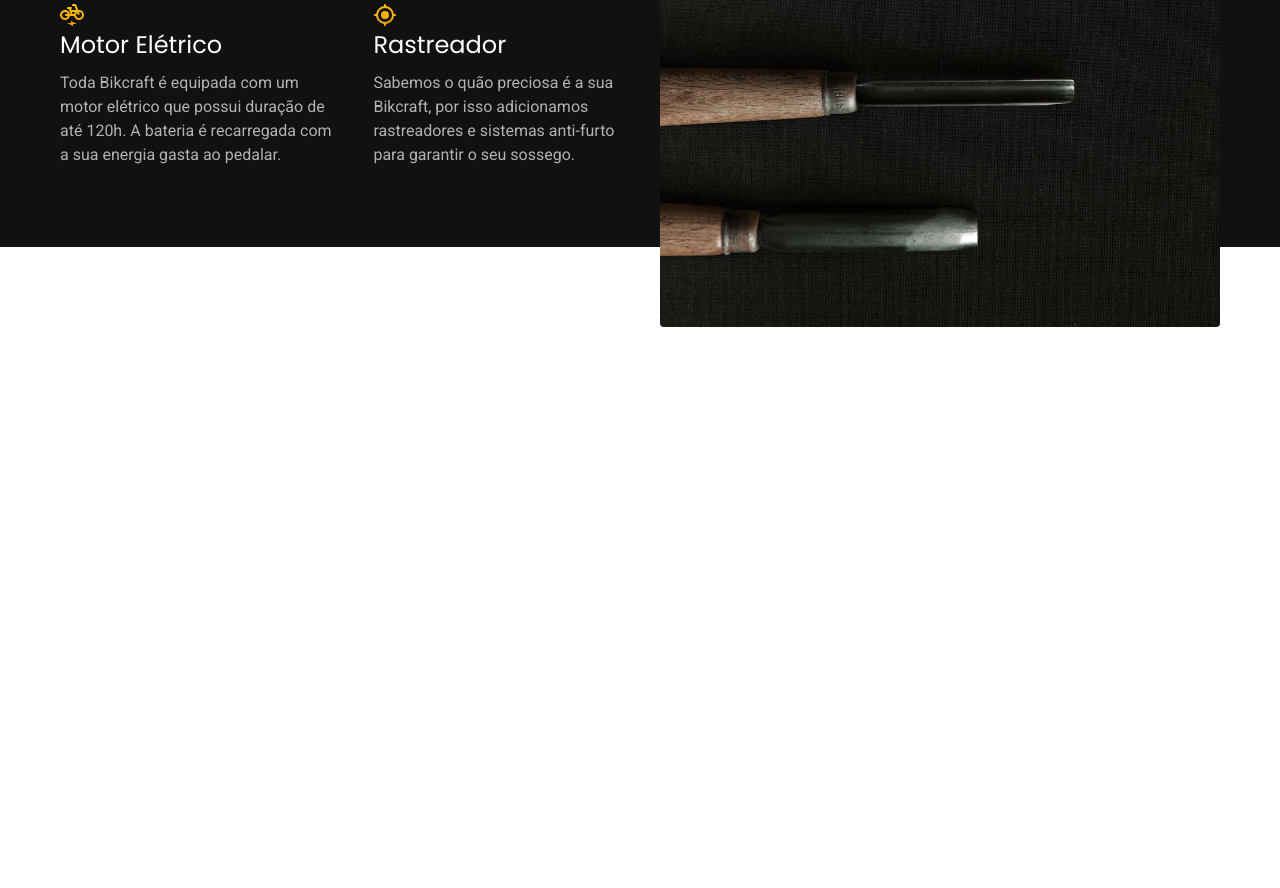
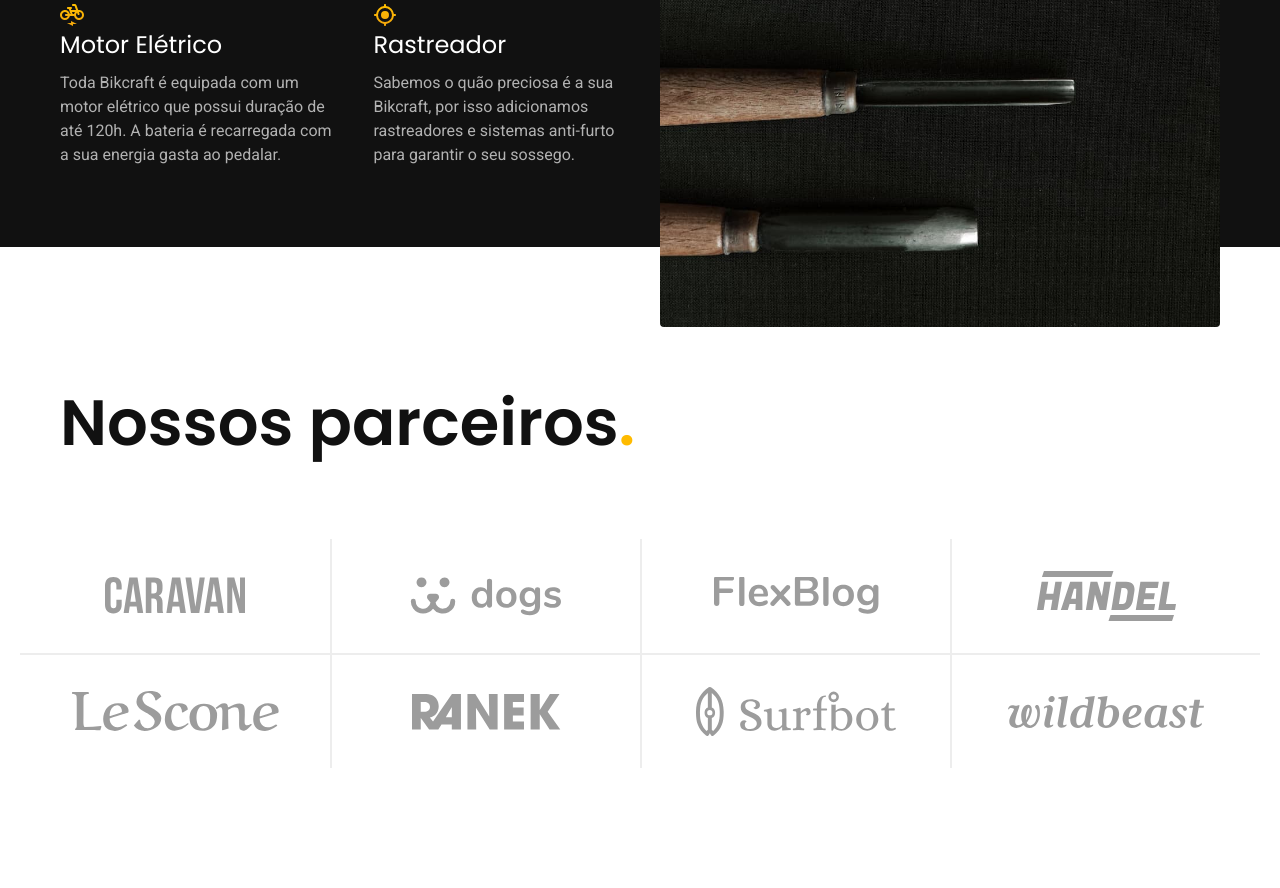
Before and after one commit to joseweverton/bikeShop, a plain HTML site: page index.html in a window 1280 px wide. Shown: the part 2427-3315 px from the top of the page. Before the commit the page ends 2754 px from the top, so only its background shows below. Drawn offline with Linux system fonts and the light colour scheme.

Commit message:
Created partners section

```diff
--- /dev/null
+++ b/css/home/partners.css
@@ -0,0 +1,34 @@
+.partners {
+    padding-top: 3.75rem;
+    padding-bottom: 7.5rem;
+}
+
+.partners h2 {
+    margin-bottom: 5rem;
+}
+
+.partners ul {
+    padding: 0 1.25rem;
+    max-width: 87.5rem;
+    margin: 0 auto;
+    display: grid;
+    grid-template-columns: repeat(4, 1fr);
+}
+
+.partners li {
+    display: flex;
+    padding: 2rem;
+    border-left: 2px solid var(--color-2);
+}
+
+.partners li:first-child, /*primeiro elemento da li*/
+ .partners li:nth-child(5){ /*quinto elemento da li*/
+    border-left: none;
+}
+.partners li:nth-child(n+5){ /*a partir do quinto elemento da li*/
+    border-top: 2px solid var(--color-2);
+}
+
+.partners img {
+    margin: auto; /*alinhar ao centro a img - precisa esta com a li como display flex*/
+}
--- a/css/style.css
+++ b/css/style.css
@@ -10,6 +10,7 @@
 /*Home*/
 @import "./home/introduction.css";
 @import "./home/tecnology.css";
+@import  "./home/partners.css";
 
 /*Bicycles*/
 @import "./bicycles/bicycles-list.css"
--- a/index.html
+++ b/index.html
@@ -122,5 +122,21 @@
         </div>
       </div>
     </article>
+
+    <section class="partners" aria-label="Nossos Parceiros">
+      <h2 class="container font-1-xxl">Nossos parceiros<span class="color-p1">.</span></h2>
+
+      <ul>
+        <li><img src="./img/parceiros/caravan.svg" alt="caravan"></li>
+        <li><img src="./img/parceiros/dogs.svg" alt="dogs"></li>
+        <li><img src="./img/parceiros/flexblog.svg" alt="flexblog"></li>
+        <li><img src="./img/parceiros/handel.svg" alt="handel"></li>
+        <li><img src="./img/parceiros/lescone.svg" alt="lescone"></li>
+        <li><img src="./img/parceiros/ranek.svg" alt="ranek"></li>
+        <li><img src="./img/parceiros/surfbot.svg" alt="surfbot"></li>
+        <li><img src="./img/parceiros/wildbeast.svg" alt="wildbeast"></li>
+      </ul>
+    </section>
+
   </body>
 </html>
```
